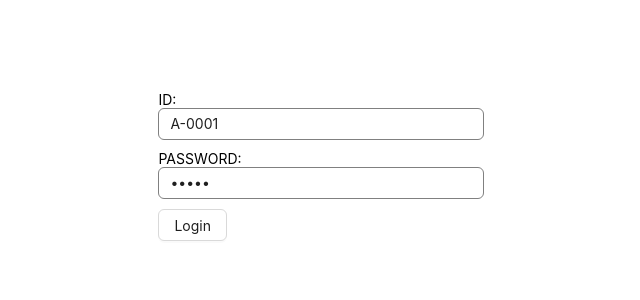
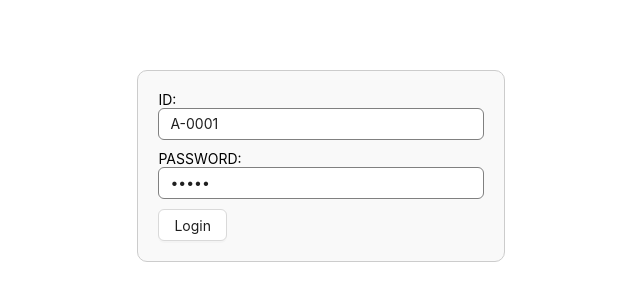
Before and after one commit to ashiqur-russel/University-Management, a React (Vite) app in the folder client/: page /login in a window 1280 px wide. Shown: the part 234-534 px from the top of the page, without its empty margins (319-959 px from the left). Built offline with nearby package versions, Linux system fonts and the light colour scheme.

Commit message:
Styling form based on form name provided

```diff
--- a/client/src/components/form/AppForm.tsx
+++ b/client/src/components/form/AppForm.tsx
@@ -5,7 +5,8 @@ import {
   SubmitHandler,
   useForm,
 } from "react-hook-form";
-
+import classNames from "classnames";
+import "../../styles/FormStyles.css";
 type TFormConfig = {
   defaultValues?: Record<string, any>;
 };
@@ -13,10 +14,20 @@ type TFormConfig = {
 type TFromProps = {
   onSubmit: SubmitHandler<FieldValues>;
   children: ReactNode;
+  formName?: string;
 } & TFormConfig;
 
-const AppForm = ({ onSubmit, children, defaultValues }: TFromProps) => {
+const AppForm = ({
+  onSubmit,
+  children,
+  formName,
+  defaultValues,
+}: TFromProps) => {
   const formConfig: TFormConfig = {};
+
+  const formStyle = classNames("", {
+    "login-form": formName === "loginForm",
+  });
 
   if (defaultValues) {
     formConfig["defaultValues"] = defaultValues;
@@ -26,7 +37,9 @@ const AppForm = ({ onSubmit, children, defaultValues }: TFromProps) => {
 
   return (
     <FormProvider {...methods}>
-      <form onSubmit={methods.handleSubmit(onSubmit)}>{children}</form>
+      <form onSubmit={methods.handleSubmit(onSubmit)} className={formStyle}>
+        {children}
+      </form>
     </FormProvider>
   );
 };
--- a/client/src/pages/Login.tsx
+++ b/client/src/pages/Login.tsx
@@ -44,7 +44,11 @@ const Login = () => {
 
   return (
     <Row justify="center" align="middle" style={{ height: "100vh" }}>
-      <AppForm onSubmit={onSubmit} defaultValues={defaultValues}>
+      <AppForm
+        onSubmit={onSubmit}
+        defaultValues={defaultValues}
+        formName="loginForm"
+      >
         <FormInput type="id" name="id" label="ID:" />
 
         <FormInput type="password" name="password" label="PASSWORD:" />
--- /dev/null
+++ b/client/src/styles/FormStyles.css
@@ -0,0 +1,7 @@
+.login-form {
+    border: 1px solid #ccc;
+    border-radius: 10px;
+    background-color: #f9f9f9;
+    padding: 20px;
+
+  }
```
